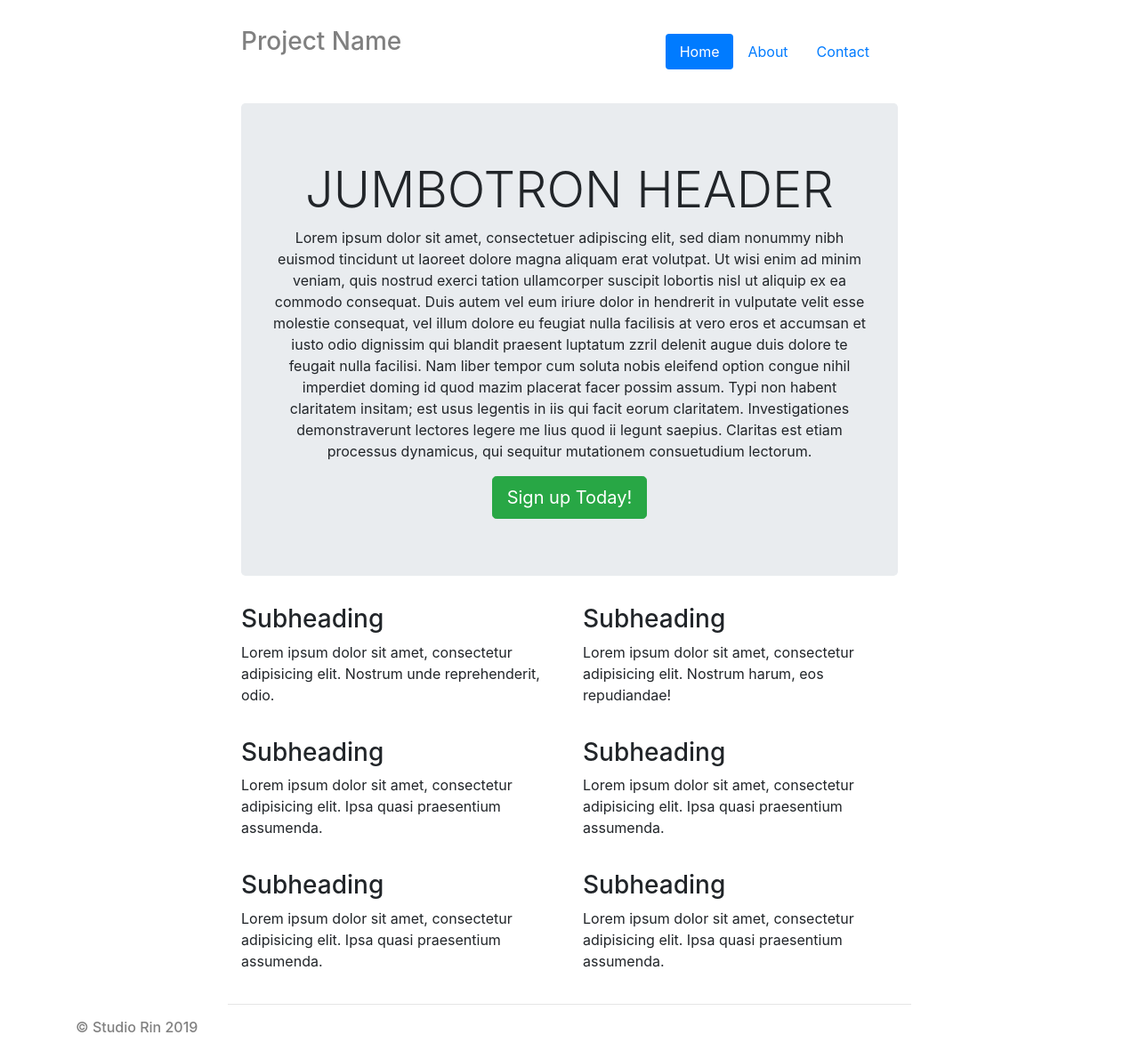
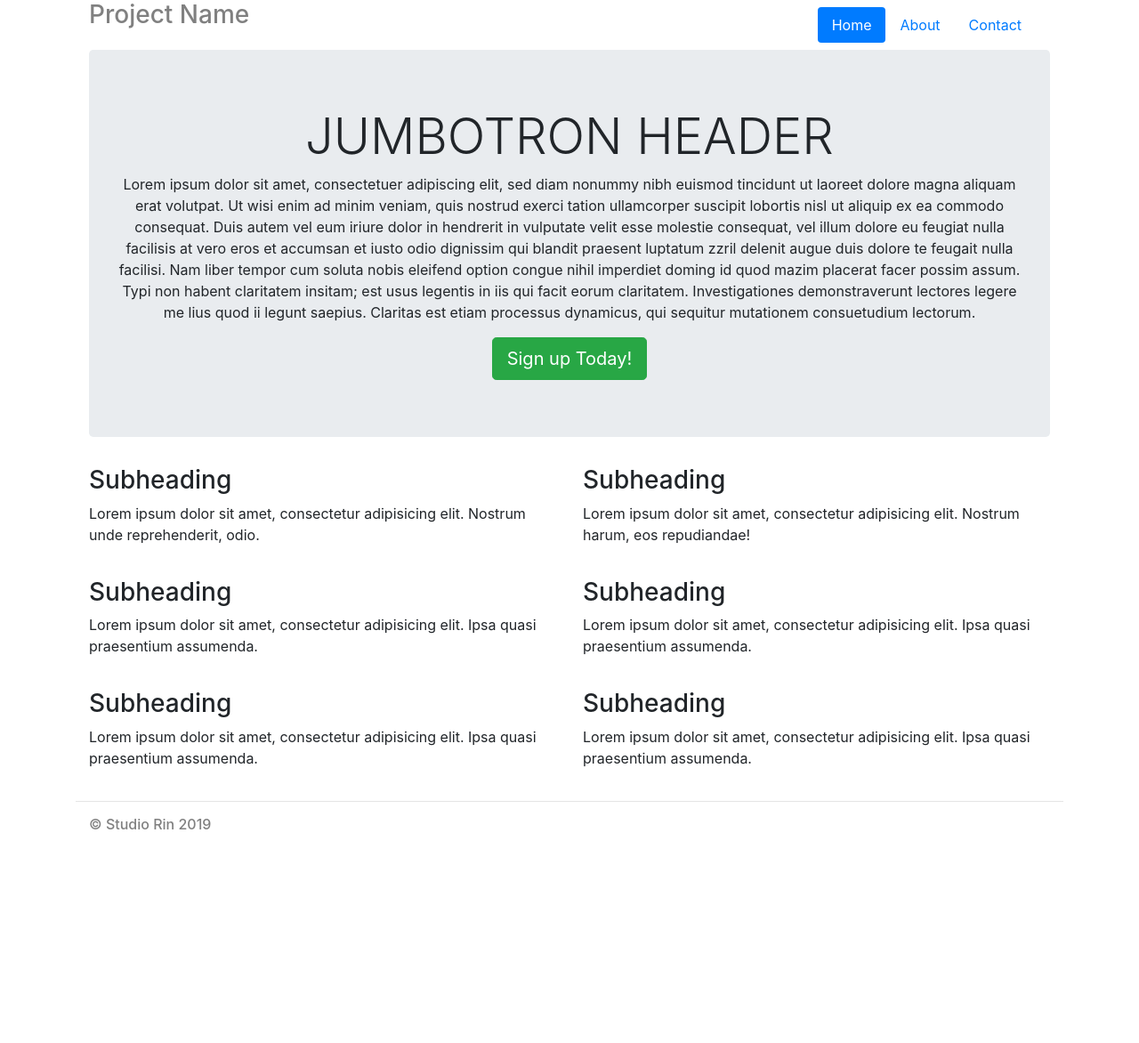
Before and after one commit to Rinkana318/wp-build, a PHP site: page / in a window 1280 px wide. Shown: the whole page at 89% size. After the commit the page ends 932 px from the top, so only its background shows below. Run offline with PHP 8.4, Linux system fonts and the light colour scheme.

Commit message:
Added container

```diff
--- a/index.php
+++ b/index.php
@@ -9,6 +9,7 @@
     <link rel="stylesheet" href="style.css" type="text/css" />
 </head>
 <body>
+    <div class="container">
     <header>
         <div class="container">
             <div class="row">
@@ -50,10 +51,8 @@
                 <a href="#" class="btn btn-success btn-lg">Sign up Today!</a>
             </div>
         </div>
-
         <div class="container subheaders">
             <div class="row">
-
                 <div class="col-lg-6">
                     <h3>Subheading</h3>
                     <p>Lorem ipsum dolor sit amet, consectetur adipisicing elit. Nostrum unde reprehenderit, odio.</p>
@@ -62,7 +61,6 @@
                     <h3>Subheading</h3>
                     <p>Lorem ipsum dolor sit amet, consectetur adipisicing elit. Nostrum harum, eos repudiandae!</p>
                 </div>
-
             </div>
         </div>
         <div class="container subheaders">
@@ -96,5 +94,6 @@
             <h6 id="copyright">&copy; Studio Rin 2019</h6>
         </div>
     </footer>
+    </div>
 </body>
 </html>
--- a/style.css
+++ b/style.css
@@ -4,12 +4,7 @@ nav{
 .sign-up{
     text-align: center;
 }
-main{
-    margin-left: 20%;
-    margin-right:20%;
-}
 header{
-    margin:30px 20% 30px 20%;
     color: #808080;
 }
 .subheaders{
```
